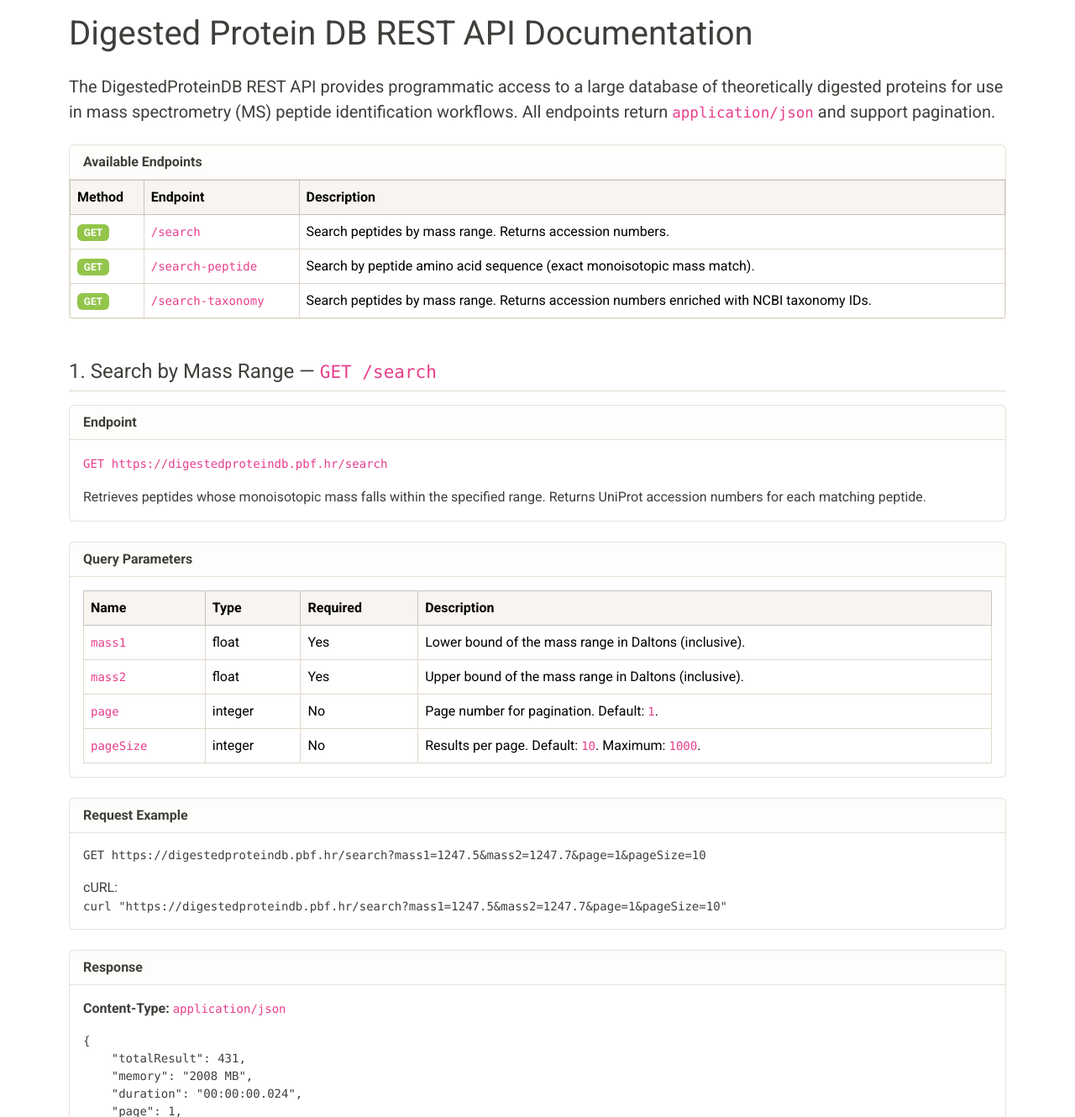
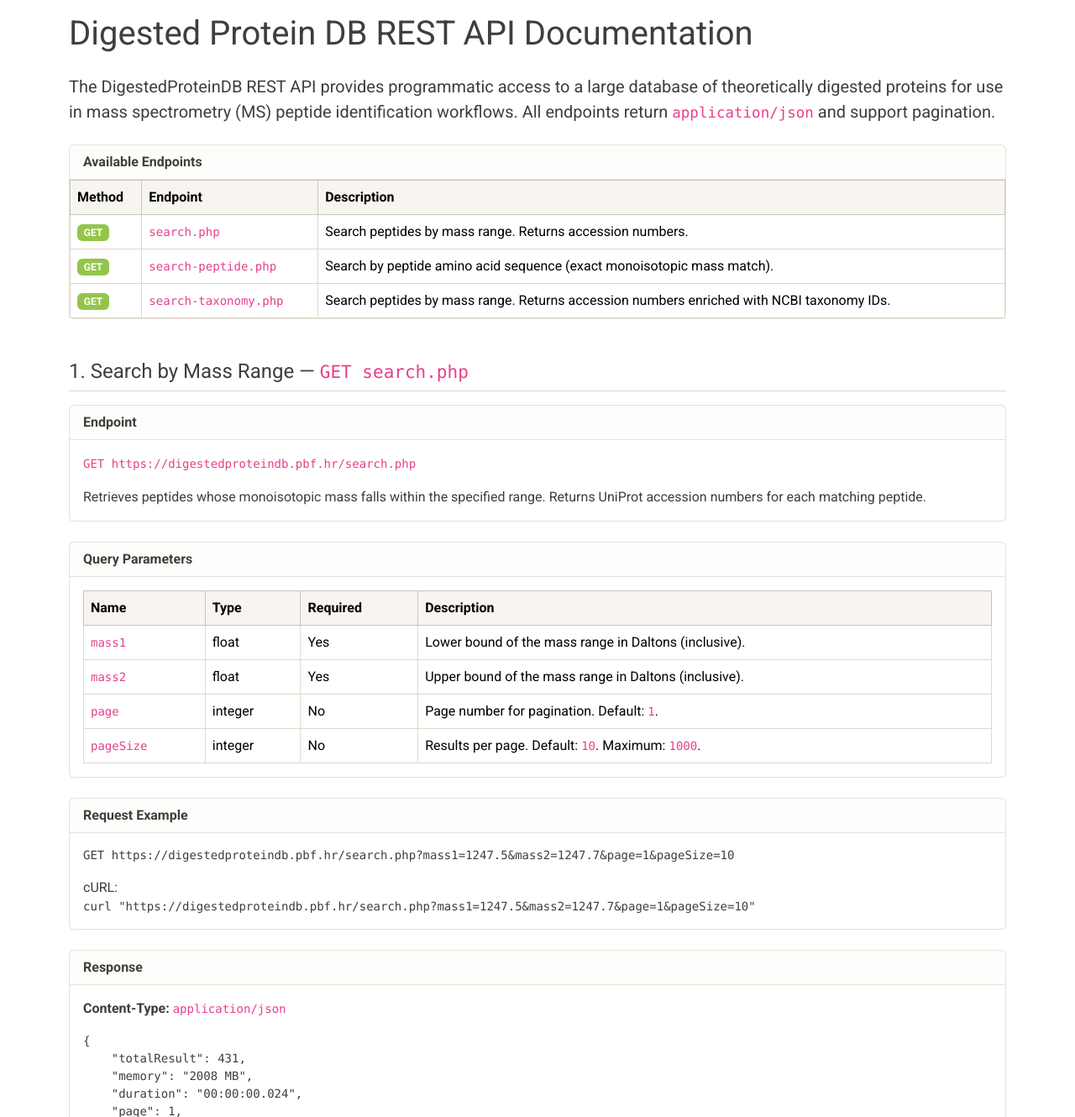
Before and after one commit to jankod/DigestedProteinDB, a PHP site: page /rest.php in a window 1280 px wide. Shown: the part 56-1386 px from the top of the page at 84% size. Run offline with PHP 8.4, Linux system fonts and the light colour scheme.

```diff
--- a/php/rest.php
+++ b/php/rest.php
@@ -35,17 +35,17 @@ include_once 'lib.php';
                 <tbody>
                 <tr>
                     <td><span class="badge bg-success">GET</span></td>
-                    <td><code>/search</code></td>
+                    <td><code>search.php</code></td>
                     <td>Search peptides by mass range. Returns accession numbers.</td>
                 </tr>
                 <tr>
                     <td><span class="badge bg-success">GET</span></td>
-                    <td><code>/search-peptide</code></td>
+                    <td><code>search-peptide.php</code></td>
                     <td>Search by peptide amino acid sequence (exact monoisotopic mass match).</td>
                 </tr>
                 <tr>
                     <td><span class="badge bg-success">GET</span></td>
-                    <td><code>/search-taxonomy</code></td>
+                    <td><code>search-taxonomy.php</code></td>
                     <td>Search peptides by mass range. Returns accession numbers enriched with NCBI taxonomy IDs.</td>
                 </tr>
                 </tbody>
@@ -56,12 +56,12 @@ include_once 'lib.php';
     <!-- ============================================================ -->
     <!--  ENDPOINT 1: /search                                         -->
     <!-- ============================================================ -->
-    <h2 class="mt-5 mb-3 fs-4 border-bottom pb-2">1. Search by Mass Range &mdash; <code>GET /search</code></h2>
+    <h2 class="mt-5 mb-3 fs-4 border-bottom pb-2">1. Search by Mass Range &mdash; <code>GET search.php</code></h2>
 
     <div class="card mb-4">
         <div class="card-header"><strong>Endpoint</strong></div>
         <div class="card-body">
-            <code>GET https://digestedproteindb.pbf.hr/search</code>
+            <code>GET https://digestedproteindb.pbf.hr/search.php</code>
             <p class="mt-3 mb-0">
                 Retrieves peptides whose monoisotopic mass falls within the specified range.
                 Returns UniProt accession numbers for each matching peptide.
@@ -114,9 +114,9 @@ include_once 'lib.php';
     <div class="card mb-4">
         <div class="card-header"><strong>Request Example</strong></div>
         <div class="card-body">
-            <pre><code>GET https://digestedproteindb.pbf.hr/search?mass1=1247.5&amp;mass2=1247.7&amp;page=1&amp;pageSize=10</code></pre>
+            <pre><code>GET https://digestedproteindb.pbf.hr/search.php?mass1=1247.5&amp;mass2=1247.7&amp;page=1&amp;pageSize=10</code></pre>
             <p class="mt-2 mb-0">cURL:</p>
-            <pre class="mb-0"><code>curl "https://digestedproteindb.pbf.hr/search?mass1=1247.5&amp;mass2=1247.7&amp;page=1&amp;pageSize=10"</code></pre>
+            <pre class="mb-0"><code>curl "https://digestedproteindb.pbf.hr/search.php?mass1=1247.5&amp;mass2=1247.7&amp;page=1&amp;pageSize=10"</code></pre>
         </div>
     </div>
 
@@ -164,16 +164,16 @@ include_once 'lib.php';
     <!-- ============================================================ -->
     <!--  ENDPOINT 2: /search-peptide                                 -->
     <!-- ============================================================ -->
-    <h2 class="mt-5 mb-3 fs-4 border-bottom pb-2">2. Search by Peptide Sequence &mdash; <code>GET /search-peptide</code></h2>
+    <h2 class="mt-5 mb-3 fs-4 border-bottom pb-2">2. Search by Peptide Sequence &mdash; <code>GET search-peptide.php</code></h2>
 
     <div class="card mb-4">
         <div class="card-header"><strong>Endpoint</strong></div>
         <div class="card-body">
-            <code>GET https://digestedproteindb.pbf.hr/search-peptide</code>
+            <code>GET https://digestedproteindb.pbf.hr/search-peptide.php</code>
             <p class="mt-3 mb-0">
                 Accepts a peptide amino acid sequence, computes its exact monoisotopic mass server-side,
                 and returns all database entries matching that precise mass.
-                The response format is identical to <code>/search</code>.
+                The response format is identical to <code>search.php</code>.
             </p>
         </div>
     </div>
@@ -217,23 +217,23 @@ include_once 'lib.php';
     <div class="card mb-4">
         <div class="card-header"><strong>Request Example</strong></div>
         <div class="card-body">
-            <pre><code>GET https://digestedproteindb.pbf.hr/search-peptide?peptide=SYTFHFKYR</code></pre>
+            <pre><code>GET https://digestedproteindb.pbf.hr/search-peptide.php?peptide=SYTFHFKYR</code></pre>
             <p class="mt-2 mb-0">cURL:</p>
-            <pre class="mb-0"><code>curl "https://digestedproteindb.pbf.hr/search-peptide?peptide=SYTFHFKYR"</code></pre>
+            <pre class="mb-0"><code>curl "https://digestedproteindb.pbf.hr/search-peptide.php?peptide=SYTFHFKYR"</code></pre>
         </div>
     </div>
 
     <!-- ============================================================ -->
     <!--  ENDPOINT 3: /search-taxonomy                                -->
     <!-- ============================================================ -->
-    <h2 class="mt-5 mb-3 fs-4 border-bottom pb-2">3. Search by Mass Range with Taxonomy &mdash; <code>GET /search-taxonomy</code></h2>
+    <h2 class="mt-5 mb-3 fs-4 border-bottom pb-2">3. Search by Mass Range with Taxonomy &mdash; <code>GET search-taxonomy.php</code></h2>
 
     <div class="card mb-4">
         <div class="card-header"><strong>Endpoint</strong></div>
         <div class="card-body">
             <code>GET https://digestedproteindb.pbf.hr/search-taxonomy.php</code>
             <p class="mt-3 mb-0">
-                Identical to <code>/search</code> in its query parameters, but the response enriches each
+                Identical to <code>search.php</code> in its query parameters, but the response enriches each
                 accession number with the corresponding <b>NCBI Taxonomy ID</b> (<code>taxId</code>).
                 This allows downstream filtering of results by organism directly from the API response,
                 without requiring additional lookups.
@@ -297,7 +297,7 @@ include_once 'lib.php';
         <div class="card-body">
             <p><b>Content-Type:</b> <code>application/json</code></p>
             <p>
-                The structure is the same as <code>/search</code>, except each peptide entry uses
+                The structure is the same as <code>search.php</code>, except each peptide entry uses
                 <code>accsTax</code> instead of <code>acc</code>. Each element of <code>accsTax</code>
                 is an object containing the UniProt accession and its NCBI Taxonomy ID.
             </p>
```
Also changed, not shown: php/search-peptide.php (added, +27 -0 lines), 2 other files.
